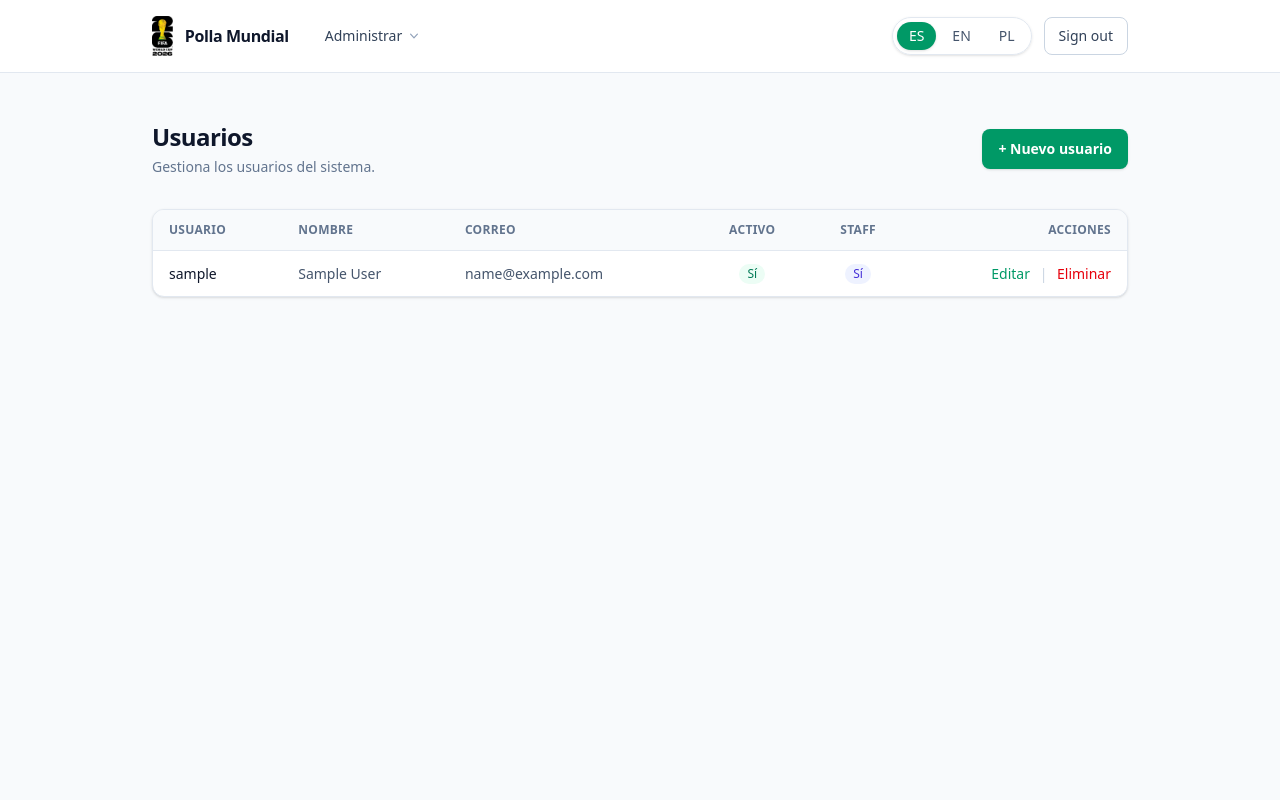
After one commit to gabrielcamilosanmartin/PollaMundial, a Django app: page /administrar/usuarios/ in a window 1280 px wide. The commit adds this page. Run offline with Django 5.2, Linux system fonts and the light colour scheme; the visitor is signed in with stand-in values (Sample User, id 1); data comes from the database, SQL or seed files in the repository.

Commit message:
Añade menú Administrar con CRUD de usuarios
- Layout compartido dashboard_base.html con menú principal
- Menú "Administrar" > "Usuarios" (visible solo para is_staff)
- CRUD de usuarios: listar, crear, editar y eliminar
- Vistas protegidas con StaffRequiredMixin (login + is_staff)
- Formularios con UserCreationForm y estilado Tailwind

Co-Authored-By: Claude Opus 4.8 <noreply@anthropic.com>

```diff
--- /dev/null
+++ b/core/forms.py
@@ -0,0 +1,41 @@
+from django import forms
+from django.contrib.auth import get_user_model
+from django.contrib.auth.forms import UserCreationForm
+
+User = get_user_model()
+
+# Campos editables en el CRUD de usuarios.
+USER_FIELDS = ("username", "first_name", "last_name", "email", "is_active", "is_staff")
+
+INPUT_CLASS = (
+    "block w-full rounded-lg border border-slate-300 bg-white px-3.5 py-2.5 text-sm "
+    "text-slate-900 placeholder-slate-400 shadow-sm transition "
+    "focus:border-emerald-500 focus:ring-2 focus:ring-emerald-500/30 focus:outline-none"
+)
+CHECKBOX_CLASS = (
+    "h-4 w-4 rounded border-slate-300 text-emerald-600 focus:ring-emerald-500/40"
+)
+
+
+class TailwindFormMixin:
+    """Aplica clases de Tailwind a todos los campos del formulario."""
+
+    def __init__(self, *args, **kwargs):
+        super().__init__(*args, **kwargs)
+        for field in self.fields.values():
+            if isinstance(field.widget, forms.CheckboxInput):
+                field.widget.attrs.setdefault("class", CHECKBOX_CLASS)
+            else:
+                field.widget.attrs.setdefault("class", INPUT_CLASS)
+
+
+class UserCreateForm(TailwindFormMixin, UserCreationForm):
+    class Meta(UserCreationForm.Meta):
+        model = User
+        fields = USER_FIELDS
+
+
+class UserUpdateForm(TailwindFormMixin, forms.ModelForm):
+    class Meta:
+        model = User
+        fields = USER_FIELDS
--- a/core/urls.py
+++ b/core/urls.py
@@ -4,4 +4,21 @@ from . import views
 
 urlpatterns = [
     path("", views.home, name="home"),
+    # Administrar > Usuarios (CRUD)
+    path("administrar/usuarios/", views.UserListView.as_view(), name="user_list"),
+    path(
+        "administrar/usuarios/nuevo/",
+        views.UserCreateView.as_view(),
+        name="user_create",
+    ),
+    path(
+        "administrar/usuarios/<int:pk>/editar/",
+        views.UserUpdateView.as_view(),
+        name="user_update",
+    ),
+    path(
+        "administrar/usuarios/<int:pk>/eliminar/",
+        views.UserDeleteView.as_view(),
+        name="user_delete",
+    ),
 ]
--- a/core/views.py
+++ b/core/views.py
@@ -1,7 +1,51 @@
+from django.contrib.auth import get_user_model
 from django.contrib.auth.decorators import login_required
+from django.contrib.auth.mixins import LoginRequiredMixin, UserPassesTestMixin
 from django.shortcuts import render
+from django.urls import reverse_lazy
+from django.views.generic import CreateView, DeleteView, ListView, UpdateView
+
+from .forms import UserCreateForm, UserUpdateForm
+
+User = get_user_model()
 
 
 @login_required
 def home(request):
     return render(request, "core/home.html")
+
+
+class StaffRequiredMixin(LoginRequiredMixin, UserPassesTestMixin):
+    """Solo personal autorizado (is_staff) puede gestionar usuarios."""
+
+    def test_func(self):
+        return self.request.user.is_staff
+
+
+class UserListView(StaffRequiredMixin, ListView):
+    model = User
+    template_name = "core/user_list.html"
+    context_object_name = "users"
+    ordering = ["username"]
+
+
+class UserCreateView(StaffRequiredMixin, CreateView):
+    model = User
+    form_class = UserCreateForm
+    template_name = "core/user_form.html"
+    success_url = reverse_lazy("user_list")
+    extra_context = {"title": "Crear usuario"}
+
+
+class UserUpdateView(StaffRequiredMixin, UpdateView):
+    model = User
+    form_class = UserUpdateForm
+    template_name = "core/user_form.html"
+    success_url = reverse_lazy("user_list")
+    extra_context = {"title": "Editar usuario"}
+
+
+class UserDeleteView(StaffRequiredMixin, DeleteView):
+    model = User
+    template_name = "core/user_confirm_delete.html"
+    success_url = reverse_lazy("user_list")
--- /dev/null
+++ b/templates/core/user_list.html
@@ -0,0 +1,68 @@
+{% extends "dashboard_base.html" %}
+
+{% block title %}Usuarios · Polla Mundial{% endblock %}
+
+{% block dashboard_content %}
+<div class="flex items-center justify-between">
+    <div>
+        <h1 class="text-2xl font-bold tracking-tight text-slate-900">Usuarios</h1>
+        <p class="mt-1 text-sm text-slate-500">Gestiona los usuarios del sistema.</p>
+    </div>
+    <a href="{% url 'user_create' %}"
+       class="rounded-lg bg-emerald-600 px-4 py-2.5 text-sm font-semibold text-white shadow-sm
+              transition hover:bg-emerald-700">
+        + Nuevo usuario
+    </a>
+</div>
+
+<div class="mt-8 overflow-hidden rounded-xl border border-slate-200 bg-white shadow-sm">
+    <table class="min-w-full divide-y divide-slate-200 text-sm">
+        <thead class="bg-slate-50 text-left text-xs font-semibold uppercase tracking-wide text-slate-500">
+            <tr>
+                <th class="px-4 py-3">Usuario</th>
+                <th class="px-4 py-3">Nombre</th>
+                <th class="px-4 py-3">Correo</th>
+                <th class="px-4 py-3 text-center">Activo</th>
+                <th class="px-4 py-3 text-center">Staff</th>
+                <th class="px-4 py-3 text-right">Acciones</th>
+            </tr>
+        </thead>
+        <tbody class="divide-y divide-slate-100">
+            {% for u in users %}
+            <tr class="hover:bg-slate-50/60">
+                <td class="px-4 py-3 font-medium text-slate-900">{{ u.username }}</td>
+                <td class="px-4 py-3 text-slate-600">{{ u.get_full_name|default:"—" }}</td>
+                <td class="px-4 py-3 text-slate-600">{{ u.email|default:"—" }}</td>
+                <td class="px-4 py-3 text-center">
+                    {% if u.is_active %}
+                    <span class="inline-flex rounded-full bg-emerald-50 px-2 py-0.5 text-xs font-medium text-emerald-700">Sí</span>
+                    {% else %}
+                    <span class="inline-flex rounded-full bg-slate-100 px-2 py-0.5 text-xs font-medium text-slate-500">No</span>
+                    {% endif %}
+                </td>
+                <td class="px-4 py-3 text-center">
+                    {% if u.is_staff %}
+                    <span class="inline-flex rounded-full bg-indigo-50 px-2 py-0.5 text-xs font-medium text-indigo-700">Sí</span>
+                    {% else %}
+                    <span class="text-slate-400">—</span>
+                    {% endif %}
+                </td>
+                <td class="px-4 py-3 text-right">
+                    <a href="{% url 'user_update' u.pk %}"
+                       class="font-medium text-emerald-600 hover:text-emerald-700">Editar</a>
+                    <span class="px-1.5 text-slate-300">|</span>
+                    <a href="{% url 'user_delete' u.pk %}"
+                       class="font-medium text-red-600 hover:text-red-700">Eliminar</a>
+                </td>
+            </tr>
+            {% empty %}
+            <tr>
+                <td colspan="6" class="px-4 py-10 text-center text-slate-500">
+                    No hay usuarios todavía.
+                </td>
+            </tr>
+            {% endfor %}
+        </tbody>
+    </table>
+</div>
+{% endblock %}
--- /dev/null
+++ b/templates/dashboard_base.html
@@ -0,0 +1,57 @@
+{% extends "base.html" %}
+{% load static i18n %}
+
+{% block content %}
+<header class="border-b border-slate-200 bg-white">
+    <div class="mx-auto flex max-w-5xl items-center justify-between gap-4 px-6 py-4">
+        <div class="flex items-center gap-6">
+            <a href="{% url 'home' %}" class="flex items-center gap-3">
+                <img src="{% static 'img/worldcup-2026.png' %}" alt="FIFA World Cup 2026"
+                     class="h-10 w-auto object-contain">
+                <span class="font-semibold tracking-tight text-slate-900">Polla Mundial</span>
+            </a>
+
+            <!-- Menú principal -->
+            <nav class="hidden items-center gap-1 sm:flex">
+                {% if user.is_staff %}
+                <details class="group relative">
+                    <summary class="flex cursor-pointer list-none items-center gap-1 rounded-lg px-3 py-2 text-sm
+                                    font-medium text-slate-700 transition hover:bg-slate-100
+                                    [&::-webkit-details-marker]:hidden">
+                        Administrar
+                        <svg class="h-4 w-4 text-slate-400 transition group-open:rotate-180"
+                             viewBox="0 0 20 20" fill="currentColor">
+                            <path fill-rule="evenodd"
+                                  d="M5.23 7.21a.75.75 0 0 1 1.06.02L10 11.17l3.71-3.94a.75.75 0 1 1 1.08 1.04l-4.25 4.5a.75.75 0 0 1-1.08 0l-4.25-4.5a.75.75 0 0 1 .02-1.06Z"
+                                  clip-rule="evenodd"/>
+                        </svg>
+                    </summary>
+                    <div class="absolute left-0 z-20 mt-1 w-48 rounded-xl border border-slate-200 bg-white py-1 shadow-lg">
+                        <a href="{% url 'user_list' %}"
+                           class="block px-4 py-2 text-sm text-slate-700 transition hover:bg-slate-50">
+                            Usuarios
+                        </a>
+                    </div>
+                </details>
+                {% endif %}
+            </nav>
+        </div>
+
+        <div class="flex items-center gap-3">
+            {% include "partials/lang_switcher.html" %}
+            <form method="post" action="{% url 'logout' %}">
+                {% csrf_token %}
+                <button type="submit"
+                        class="rounded-lg border border-slate-300 px-3.5 py-2 text-sm font-medium text-slate-700
+                               transition hover:bg-slate-50">
+                    {% trans "Sign out" %}
+                </button>
+            </form>
+        </div>
+    </div>
+</header>
+
+<main class="mx-auto max-w-5xl px-6 py-12">
+    {% block dashboard_content %}{% endblock %}
+</main>
+{% endblock %}
```
Also changed, not shown: templates/core/home.html (+7 -30 lines), templates/core/user_confirm_delete.html (added, +31 -0 lines), templates/core/user_form.html (added, +49 -0 lines), static/css/output.css.
